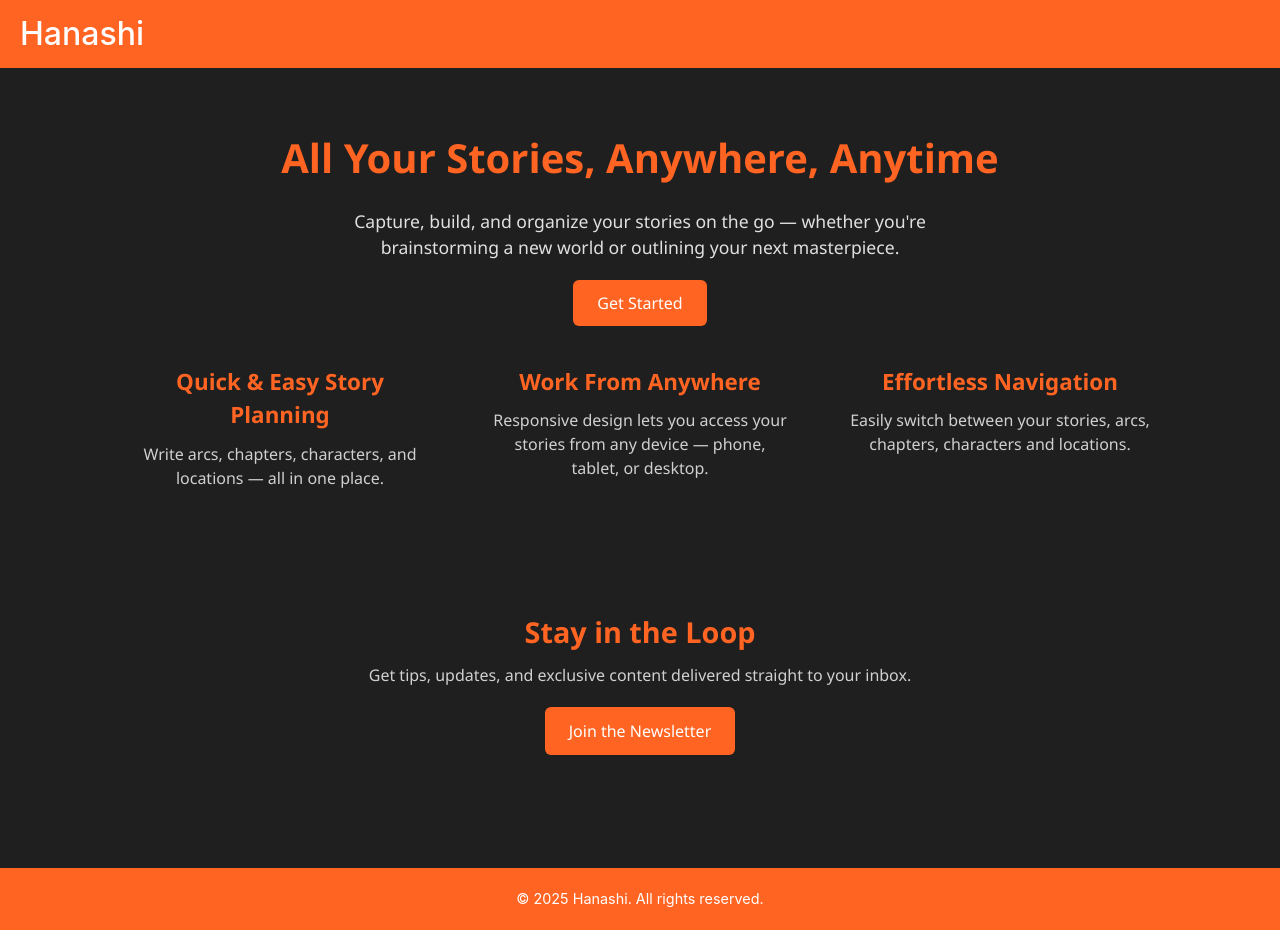
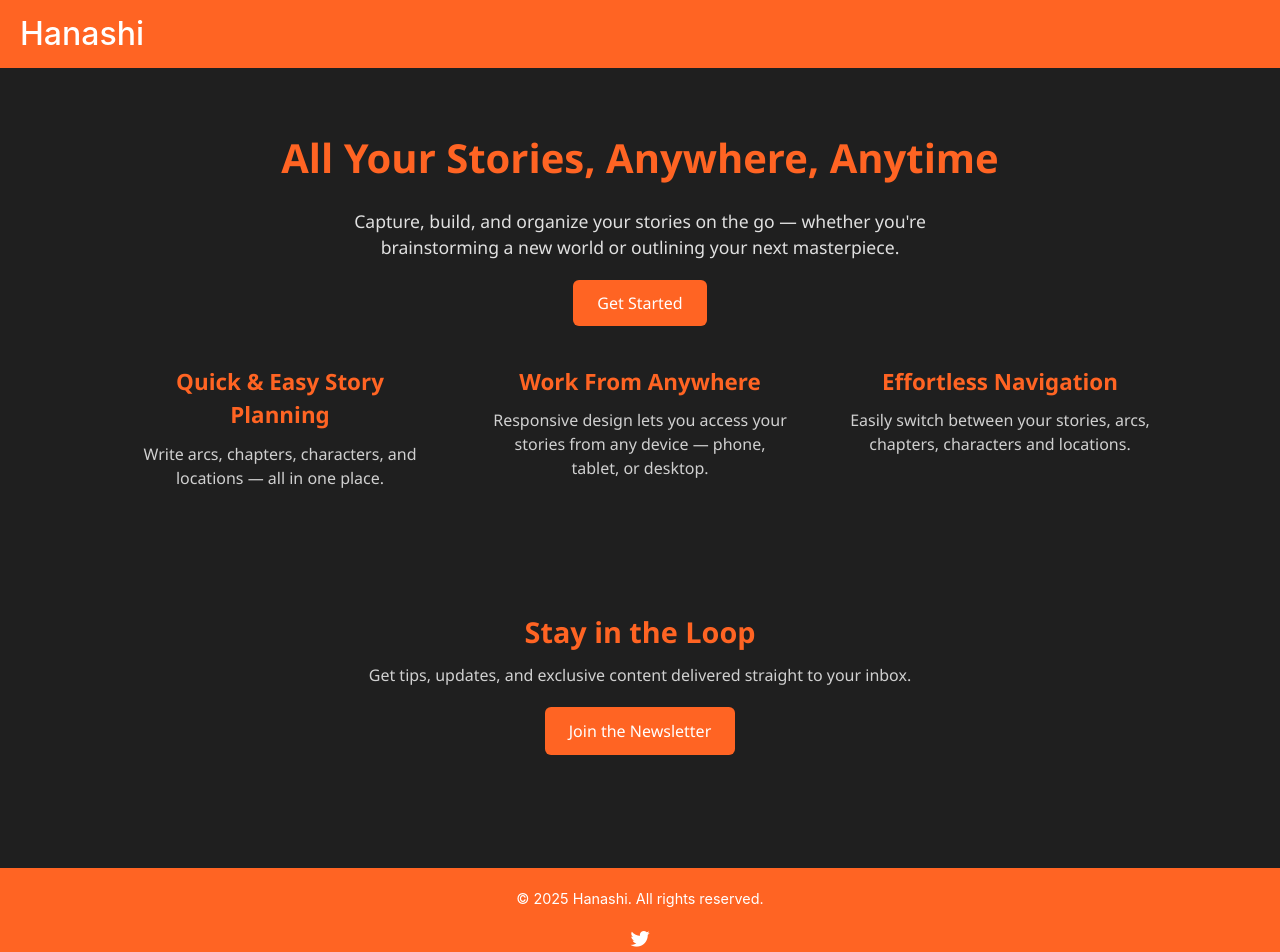
Before and after one commit to hanashicomics/hanashi-landing, a React (Vite) app: page / in a window 1280 px wide. Shown: the top 952 px of the page. Before the commit the page ends 930 px from the top, so only its background shows below. Built offline with nearby package versions, Linux system fonts and the light colour scheme.

Commit message:
Enable Twitter link in Footer and update handle
Reactivated the Twitter link in the footer with an updated handle pointing to "hanashi_dev" on X.com. Other social links remain commented out for now.

```diff
--- a/src/components/Footer.jsx
+++ b/src/components/Footer.jsx
@@ -14,20 +14,20 @@ export default function Footer() {
                     {/*    <Link to="/terms">Terms</Link>*/}
                     {/*</nav>*/}
 
-                    {/*<div className="footer-socials">*/}
-                    {/*    <a href="https://twitter.com/hanashi" target="_blank" rel="noopener noreferrer" aria-label="Twitter">*/}
-                    {/*        <i className="fab fa-twitter"></i>*/}
-                    {/*    </a>*/}
-                    {/*    <a href="https://facebook.com/hanashi" target="_blank" rel="noopener noreferrer" aria-label="Facebook">*/}
-                    {/*        <i className="fab fa-facebook-f"></i>*/}
-                    {/*    </a>*/}
-                    {/*    <a href="https://instagram.com/hanashi" target="_blank" rel="noopener noreferrer" aria-label="Instagram">*/}
-                    {/*        <i className="fab fa-instagram"></i>*/}
-                    {/*    </a>*/}
-                    {/*    <a href="https://github.com/hanashi" target="_blank" rel="noopener noreferrer" aria-label="GitHub">*/}
-                    {/*        <i className="icons"></i>*/}
-                    {/*    </a>*/}
-                    {/*</div>*/}
+                    <div className="footer-socials">
+                        <a href="https://x.com/hanashi_dev" target="_blank" rel="noopener noreferrer" aria-label="Twitter">
+                            <i className="fab fa-twitter"></i>
+                        </a>
+                        {/*<a href="https://facebook.com/hanashi" target="_blank" rel="noopener noreferrer" aria-label="Facebook">*/}
+                        {/*    <i className="fab fa-facebook-f"></i>*/}
+                        {/*</a>*/}
+                        {/*<a href="https://instagram.com/hanashi" target="_blank" rel="noopener noreferrer" aria-label="Instagram">*/}
+                        {/*    <i className="fab fa-instagram"></i>*/}
+                        {/*</a>*/}
+                        {/*<a href="https://github.com/hanashi" target="_blank" rel="noopener noreferrer" aria-label="GitHub">*/}
+                        {/*    <i className="icons"></i>*/}
+                        {/*</a>*/}
+                    </div>
                 </div>
             </footer>
         </>
```
